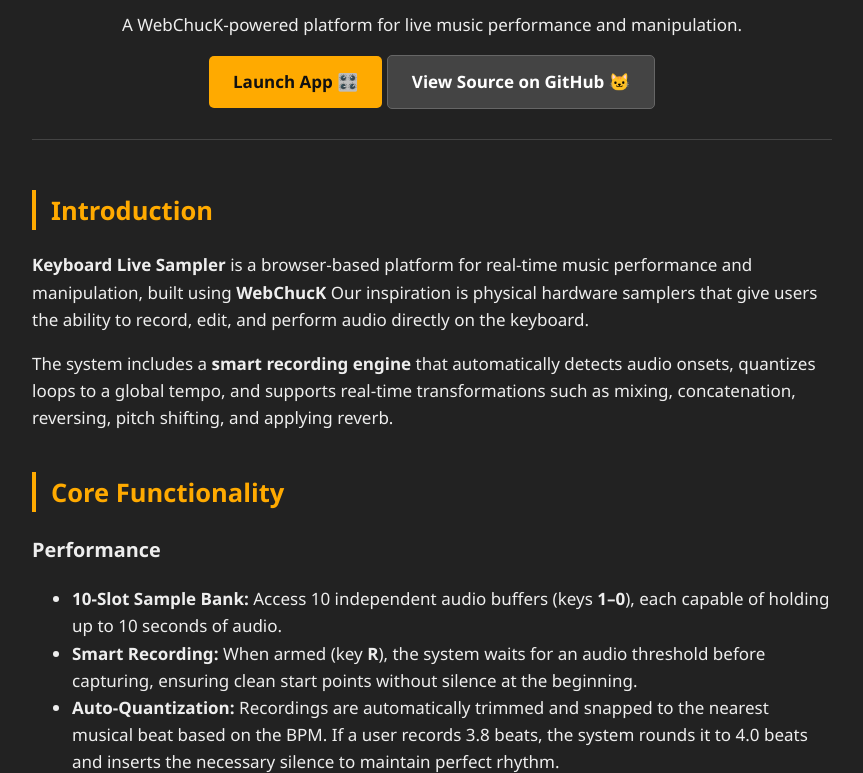
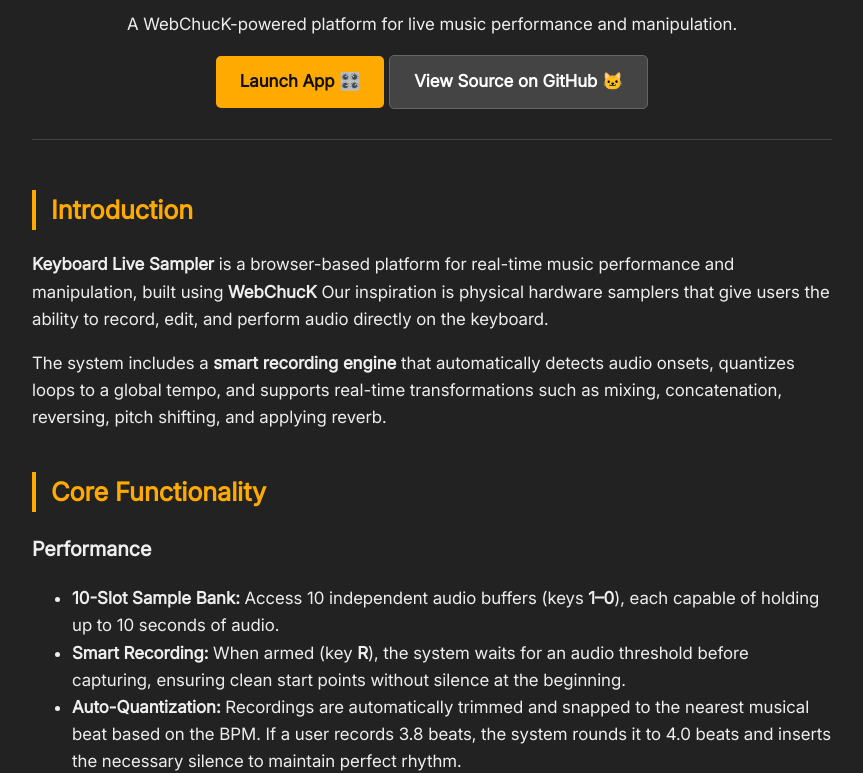
Before and after one commit to nghi-oo0/KeyboardSampler, a plain HTML site: page index.html in a window 1280 px wide. Shown: the part 134-907 px from the top of the page, without its empty margins (208-1071 px from the left). Drawn offline with Linux system fonts and the light colour scheme.

Commit message:
Font fix

```diff
--- a/style.css
+++ b/style.css
@@ -134,12 +134,12 @@ h1 { margin-top: 0; width: 100%; }
 
 @font-face {
   font-family: font;
-  src: url();
+  src: url(Inter.ttf);
 }
 
 /* About page style */
 .about-style{
-    font-family: "Segoe UI";
+    font-family: font;
     font-size: 17px;
     line-height: 1.6;
 }
@@ -191,6 +191,7 @@ section {
 
 code {
     color: #0f0;
+    font-size: 17px;
 }
 
 iframe {
```
Also changed, not shown: Inter.ttf (added).
